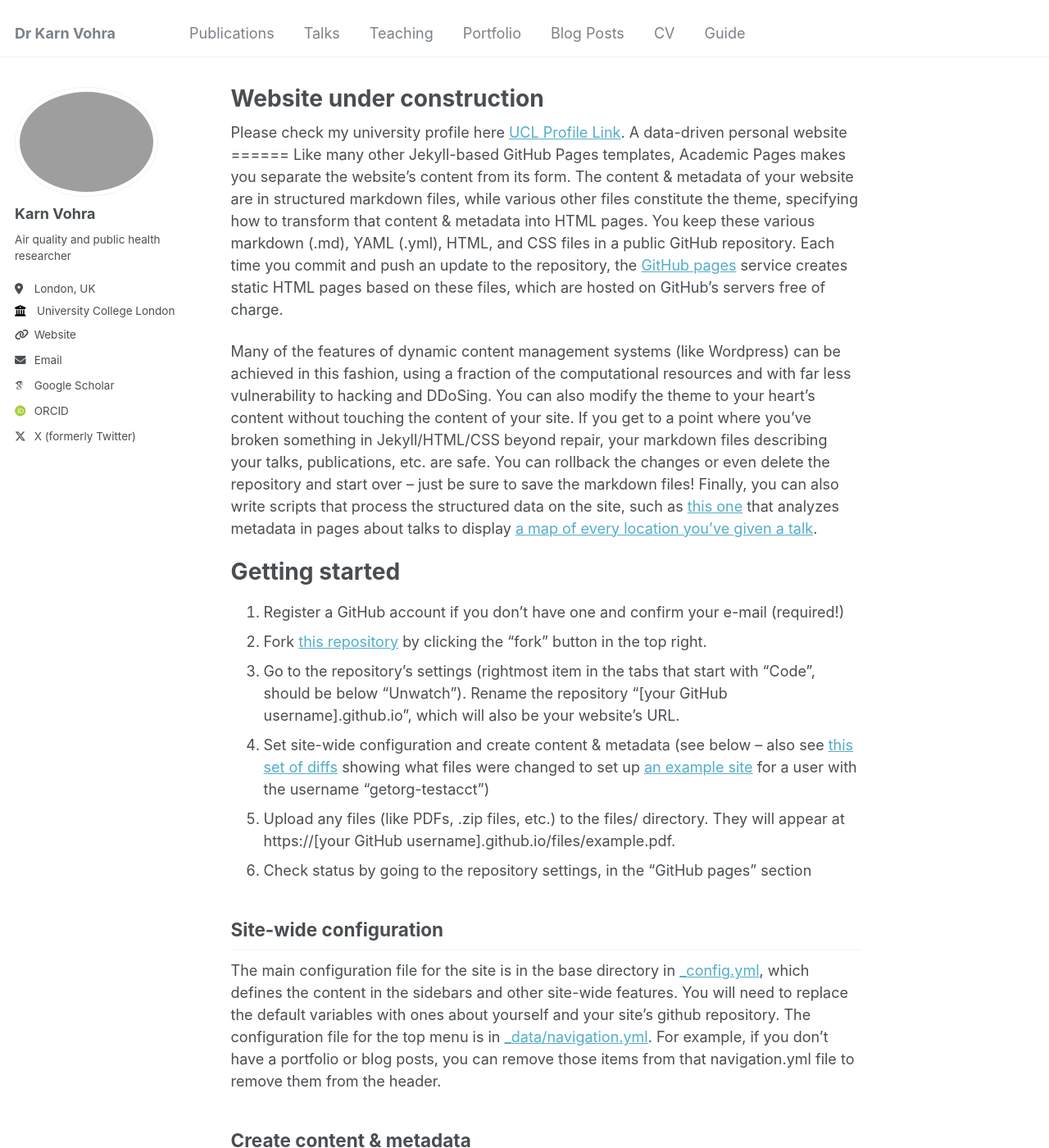
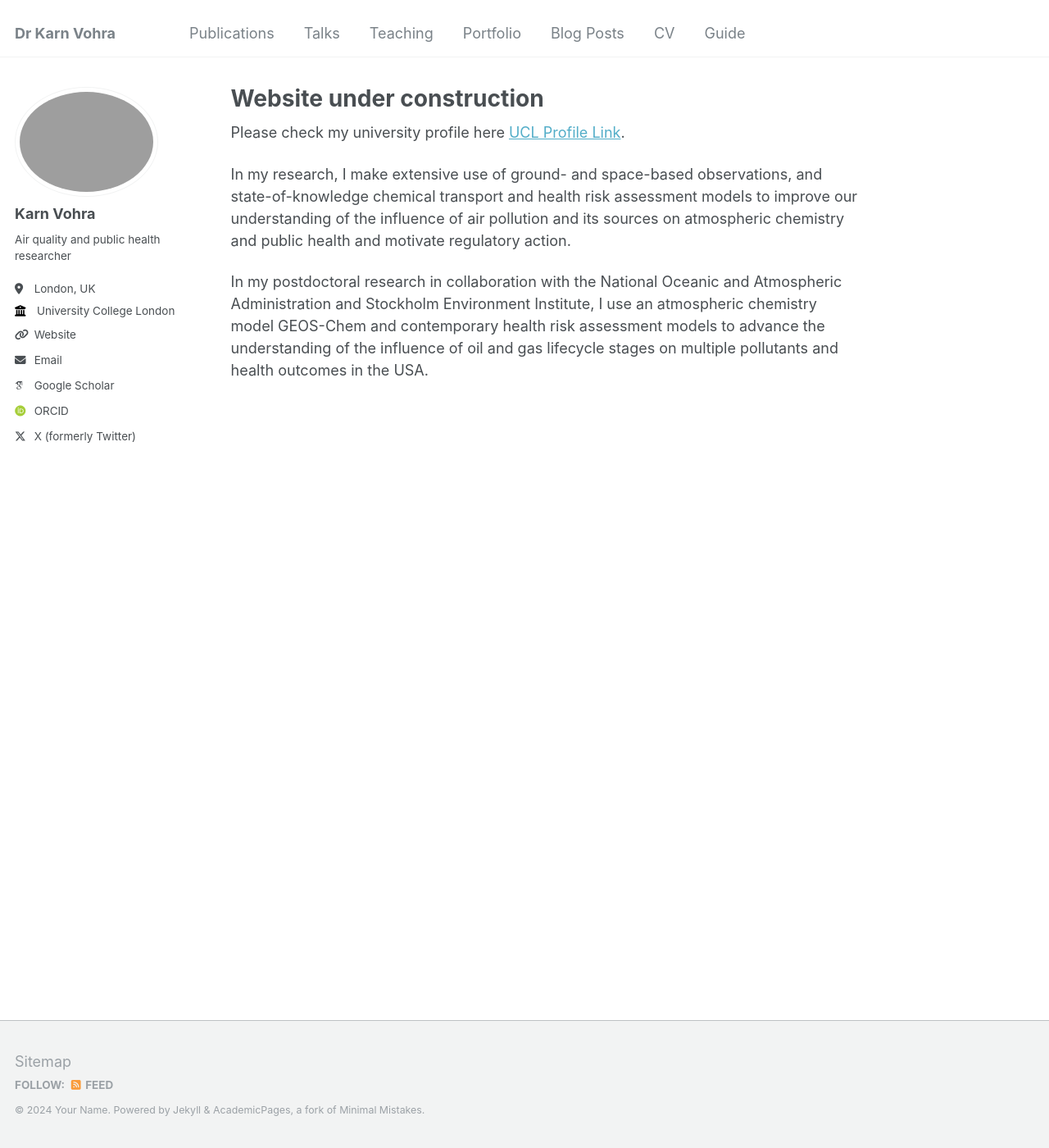
Before and after one commit to karnvoh/karnvoh.github.io, a Jekyll site: the page built from _pages/about.md, in a window 1280 px wide and 1400 px high. Shown: the whole window at 82% size. Built offline with Jekyll 4.4.1, drawn with Linux system fonts in a browser that asks for light colours; some web fonts are replaced; some of the changed text lies outside the part shown.

Commit message:
Update about.md

```diff
--- a/_pages/about.md
+++ b/_pages/about.md
@@ -8,41 +8,7 @@ redirect_from:
 ---
 
 Please check my university profile here [UCL Profile Link](https://www.ucl.ac.uk/geography/karn-vohra).
-A data-driven personal website
-======
-Like many other Jekyll-based GitHub Pages templates, Academic Pages makes you separate the website's content from its form. The content & metadata of your website are in structured markdown files, while various other files constitute the theme, specifying how to transform that content & metadata into HTML pages. You keep these various markdown (.md), YAML (.yml), HTML, and CSS files in a public GitHub repository. Each time you commit and push an update to the repository, the [GitHub pages](https://pages.github.com/) service creates static HTML pages based on these files, which are hosted on GitHub's servers free of charge.
 
-Many of the features of dynamic content management systems (like Wordpress) can be achieved in this fashion, using a fraction of the computational resources and with far less vulnerability to hacking and DDoSing. You can also modify the theme to your heart's content without touching the content of your site. If you get to a point where you've broken something in Jekyll/HTML/CSS beyond repair, your markdown files describing your talks, publications, etc. are safe. You can rollback the changes or even delete the repository and start over -- just be sure to save the markdown files! Finally, you can also write scripts that process the structured data on the site, such as [this one](https://github.com/academicpages/academicpages.github.io/blob/master/talkmap.ipynb) that analyzes metadata in pages about talks to display [a map of every location you've given a talk](https://academicpages.github.io/talkmap.html).
+In my research, I make extensive use of ground- and space-based observations, and state-of-knowledge chemical transport and health risk assessment models to improve our understanding of the influence of air pollution and its sources on atmospheric chemistry and public health and motivate regulatory action.
 
-Getting started
-======
-1. Register a GitHub account if you don't have one and confirm your e-mail (required!)
-1. Fork [this repository](https://github.com/academicpages/academicpages.github.io) by clicking the "fork" button in the top right.
-1. Go to the repository's settings (rightmost item in the tabs that start with "Code", should be below "Unwatch"). Rename the repository "[your GitHub username].github.io", which will also be your website's URL.
-1. Set site-wide configuration and create content & metadata (see below -- also see [this set of diffs](http://archive.is/3TPas) showing what files were changed to set up [an example site](https://getorg-testacct.github.io) for a user with the username "getorg-testacct")
-1. Upload any files (like PDFs, .zip files, etc.) to the files/ directory. They will appear at https://[your GitHub username].github.io/files/example.pdf.
-1. Check status by going to the repository settings, in the "GitHub pages" section
-
-Site-wide configuration
-------
-The main configuration file for the site is in the base directory in [_config.yml](https://github.com/academicpages/academicpages.github.io/blob/master/_config.yml), which defines the content in the sidebars and other site-wide features. You will need to replace the default variables with ones about yourself and your site's github repository. The configuration file for the top menu is in [_data/navigation.yml](https://github.com/academicpages/academicpages.github.io/blob/master/_data/navigation.yml). For example, if you don't have a portfolio or blog posts, you can remove those items from that navigation.yml file to remove them from the header.
-
-Create content & metadata
-------
-For site content, there is one markdown file for each type of content, which are stored in directories like _publications, _talks, _posts, _teaching, or _pages. For example, each talk is a markdown file in the [_talks directory](https://github.com/academicpages/academicpages.github.io/tree/master/_talks). At the top of each markdown file is structured data in YAML about the talk, which the theme will parse to do lots of cool stuff. The same structured data about a talk is used to generate the list of talks on the [Talks page](https://academicpages.github.io/talks), each [individual page](https://academicpages.github.io/talks/2012-03-01-talk-1) for specific talks, the talks section for the [CV page](https://academicpages.github.io/cv), and the [map of places you've given a talk](https://academicpages.github.io/talkmap.html) (if you run this [python file](https://github.com/academicpages/academicpages.github.io/blob/master/talkmap.py) or [Jupyter notebook](https://github.com/academicpages/academicpages.github.io/blob/master/talkmap.ipynb), which creates the HTML for the map based on the contents of the _talks directory).
-
-**Markdown generator**
-
-I have also created [a set of Jupyter notebooks](https://github.com/academicpages/academicpages.github.io/tree/master/markdown_generator
-) that converts a CSV containing structured data about talks or presentations into individual markdown files that will be properly formatted for the Academic Pages template. The sample CSVs in that directory are the ones I used to create my own personal website at stuartgeiger.com. My usual workflow is that I keep a spreadsheet of my publications and talks, then run the code in these notebooks to generate the markdown files, then commit and push them to the GitHub repository.
-
-How to edit your site's GitHub repository
-------
-Many people use a git client to create files on their local computer and then push them to GitHub's servers. If you are not familiar with git, you can directly edit these configuration and markdown files directly in the github.com interface. Navigate to a file (like [this one](https://github.com/academicpages/academicpages.github.io/blob/master/_talks/2012-03-01-talk-1.md) and click the pencil icon in the top right of the content preview (to the right of the "Raw | Blame | History" buttons). You can delete a file by clicking the trashcan icon to the right of the pencil icon. You can also create new files or upload files by navigating to a directory and clicking the "Create new file" or "Upload files" buttons.
-
-Example: editing a markdown file for a talk
-![Editing a markdown file for a talk](/images/editing-talk.png)
-
-For more info
-------
-More info about configuring Academic Pages can be found in [the guide](https://academicpages.github.io/markdown/). The [guides for the Minimal Mistakes theme](https://mmistakes.github.io/minimal-mistakes/docs/configuration/) (which this theme was forked from) might also be helpful.
+In my postdoctoral research in collaboration with the National Oceanic and Atmospheric Administration and Stockholm Environment Institute, I use an atmospheric chemistry model GEOS-Chem and contemporary health risk assessment models to advance the understanding of the influence of oil and gas lifecycle stages on multiple pollutants and health outcomes in the USA.
```
